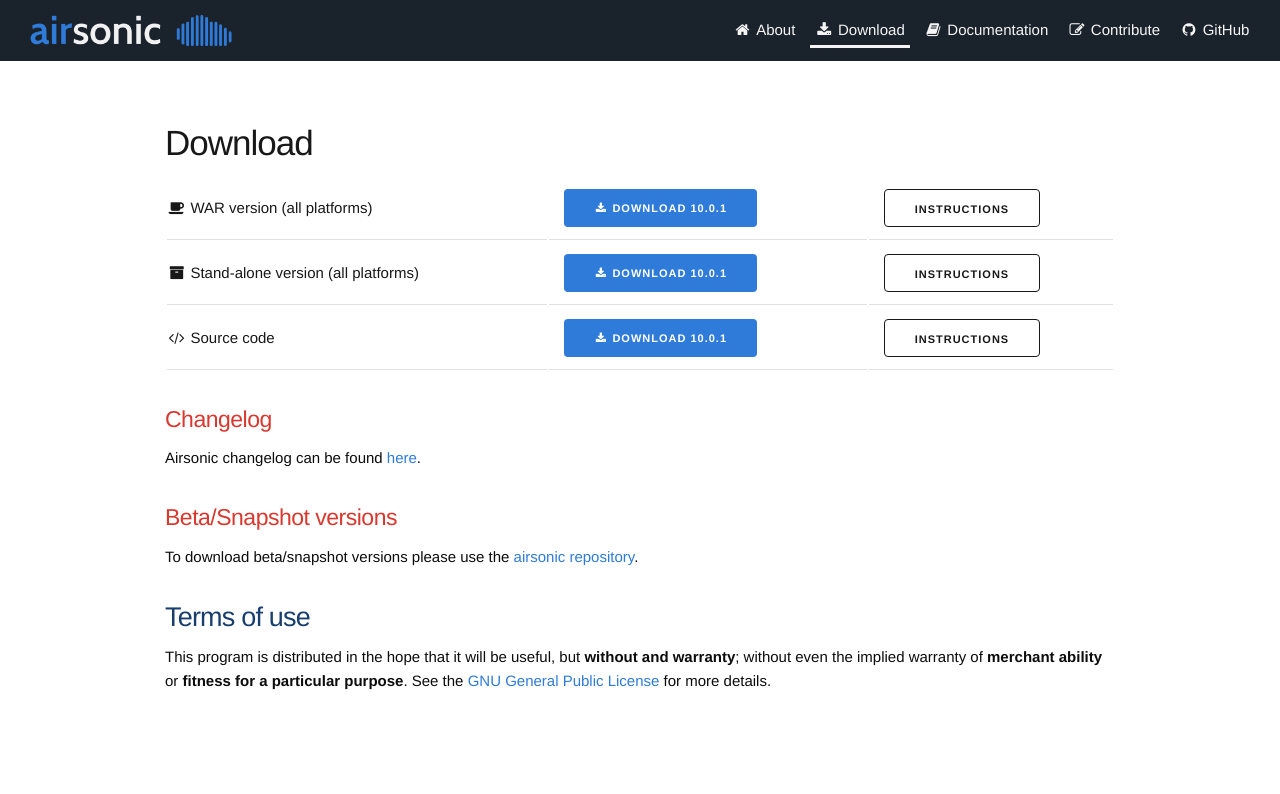
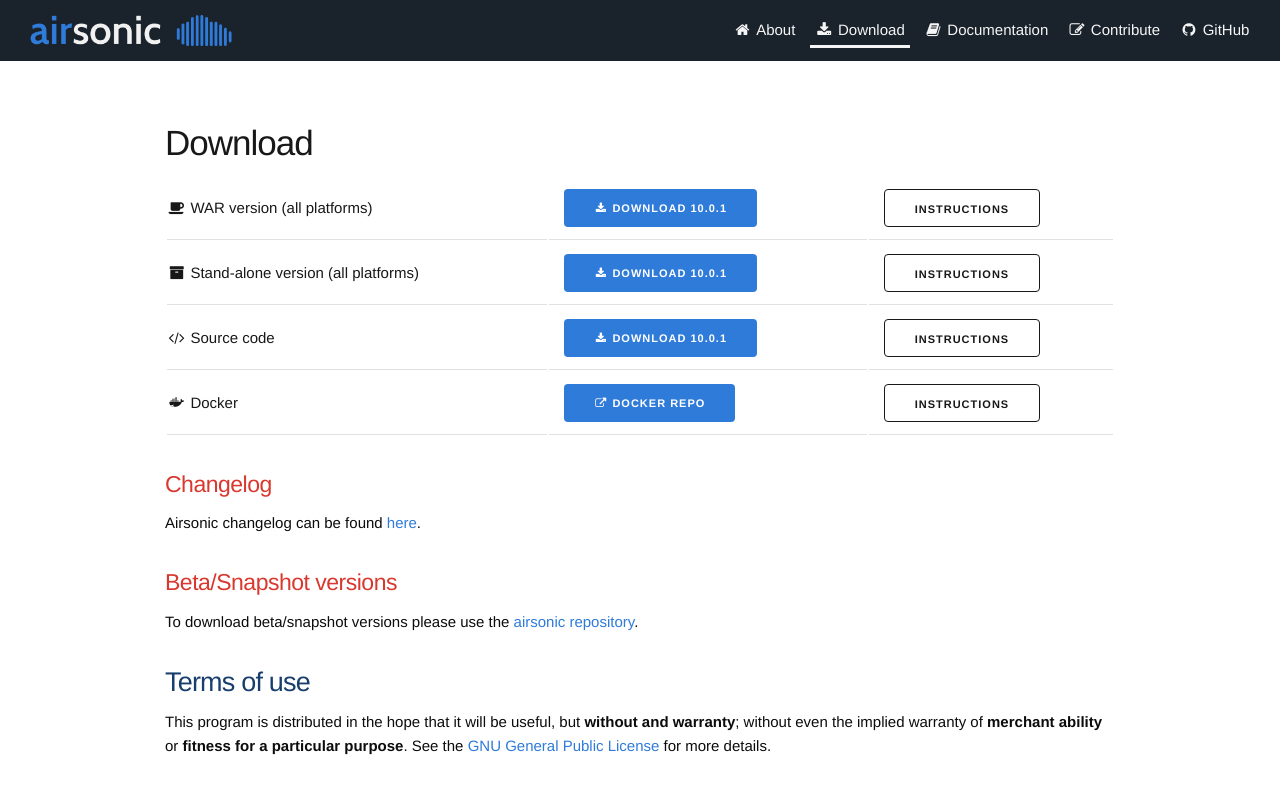
Before and after one commit to airsonic/airsonic.github.io, a Jekyll site: the page built from pages/download.md, in a window 1280 px wide and 900 px high. Shown: the top 794 px of the window. Built offline with Jekyll 4.4.1, drawn with Linux system fonts in a browser that asks for light colours.

Commit message:
Add docker link in download-table.html

```diff
--- a/_includes/download-table.html
+++ b/_includes/download-table.html
@@ -41,5 +41,10 @@
       <td><a href="https://github.com/airsonic/airsonic/archive/v{{ site.stable_version }}.zip" class="button button-primary"><i class="fa fa-download fa-fw"></i> Download {{ site.stable_version }}</a></td>
       <td><a class="button" href="/docs/install/source/">Instructions</a></td>
     </tr>
+    <tr>
+      <td><i class="fa fa-docker fa-fw"></i> Docker</td>
+      <td><a href="https://hub.docker.com/r/airsonic/airsonic/" target="_blank" class="button button-primary"><i class="fa fa-external-link fa-fw"></i> Docker repo</a></td>
+      <td><a class="button" href="/docs/install/docker/">Instructions</a></td>
+    </tr>
   </tbody>
 </table>
```
